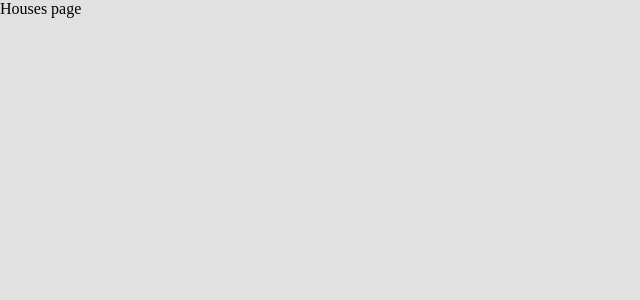
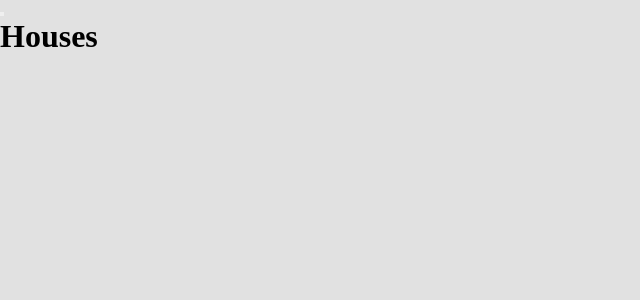
Before and after one commit to igor-ign/Green-Valley, a React (Create React App) app in the folder web/: page /admin/houses in a window 1280 px wide. Shown: the top 300 px of the page, without its empty margins (0-640 px from the left). Built offline with nearby package versions, Linux system fonts and the light colour scheme.

Commit message:
feat: admin header

```diff
--- /dev/null
+++ b/web/src/components/admin-header/index.jsx
@@ -0,0 +1,23 @@
+import { useState } from "react";
+import "./style.scss";
+
+export function AdminHeader({ title }) {
+  const [isNavOpen, setIsNavOpen] = useState(false);
+  const [openCloseButton, setOpenCloseButton] = useState("");
+
+  function handleOpenCloseModal() {
+    setIsNavOpen(!isNavOpen);
+    setOpenCloseButton("");
+  }
+  return (
+    <header>
+      <button
+        className={`${isNavOpen ? "nav__button--open" : "nav__button--closed"}`}
+        onClick={handleOpenCloseModal}
+      >
+        {openCloseButton}
+      </button>
+      <h1 className="header__title">{title}</h1>
+    </header>
+  );
+}
--- a/web/src/components/index.js
+++ b/web/src/components/index.js
@@ -0,0 +1 @@
+export { AdminHeader } from './admin-header'
--- a/web/src/pages/admin-house-list/index.jsx
+++ b/web/src/pages/admin-house-list/index.jsx
@@ -1,3 +1,10 @@
+import { AdminHeader } from "../../components";
+import "./style.scss";
+
 export function AdminHouses() {
-  return <div>Houses page</div>;
+  return (
+    <div>
+      <AdminHeader title={"Houses"} />
+    </div>
+  );
 }
--- a/web/src/statics/index.js
+++ b/web/src/statics/index.js
@@ -1,4 +1,6 @@
 import OPENED_EYE from './visible-password.svg'
 import CLOSED_EYE from './hidden-password.svg'
+import CLOSED_NAV from './close-nav.svg'
+import OPENED_NAV from './open-nav.svg'
 
-export { OPENED_EYE, CLOSED_EYE }
+export { OPENED_EYE, CLOSED_EYE, CLOSED_NAV, OPENED_NAV }
```
Also changed, not shown: web/src/components/admin-header/style.scss (added), web/src/statics/close-nav.svg (added), web/src/statics/open-nav.svg (added).
